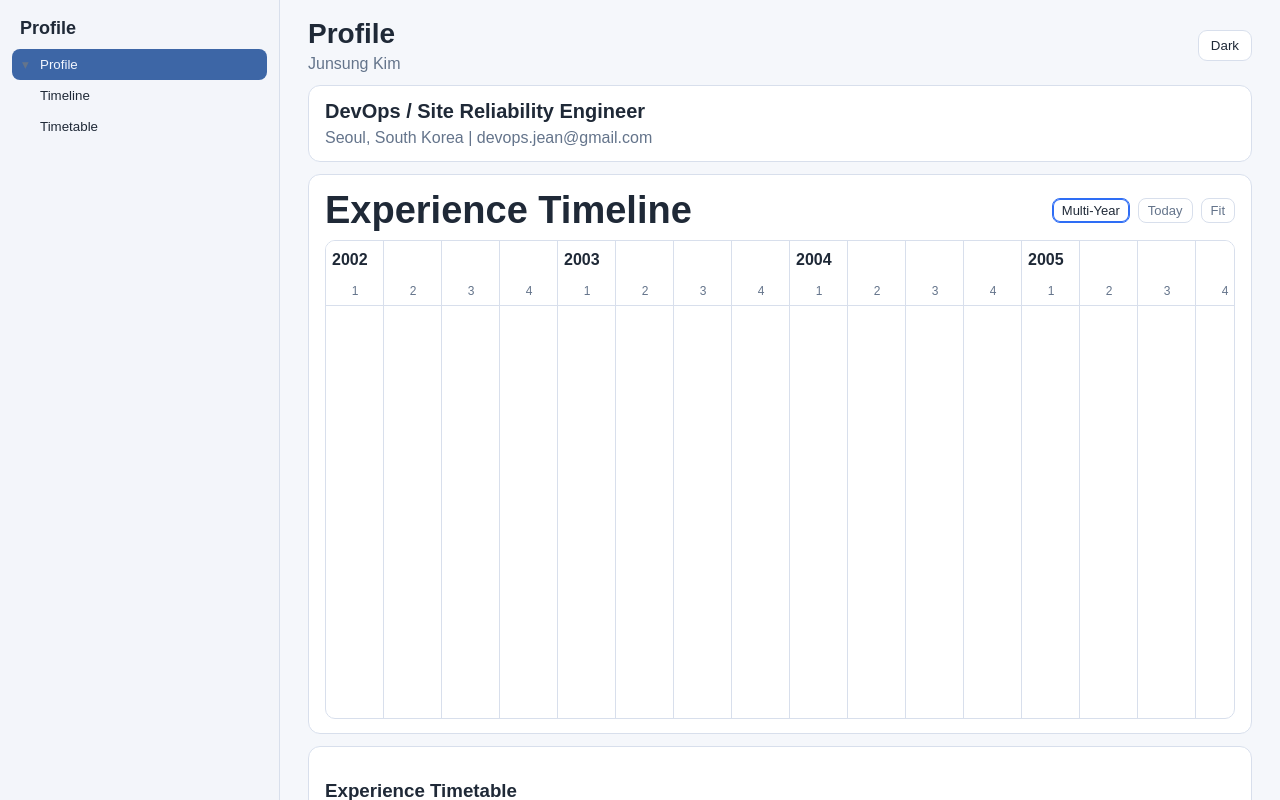
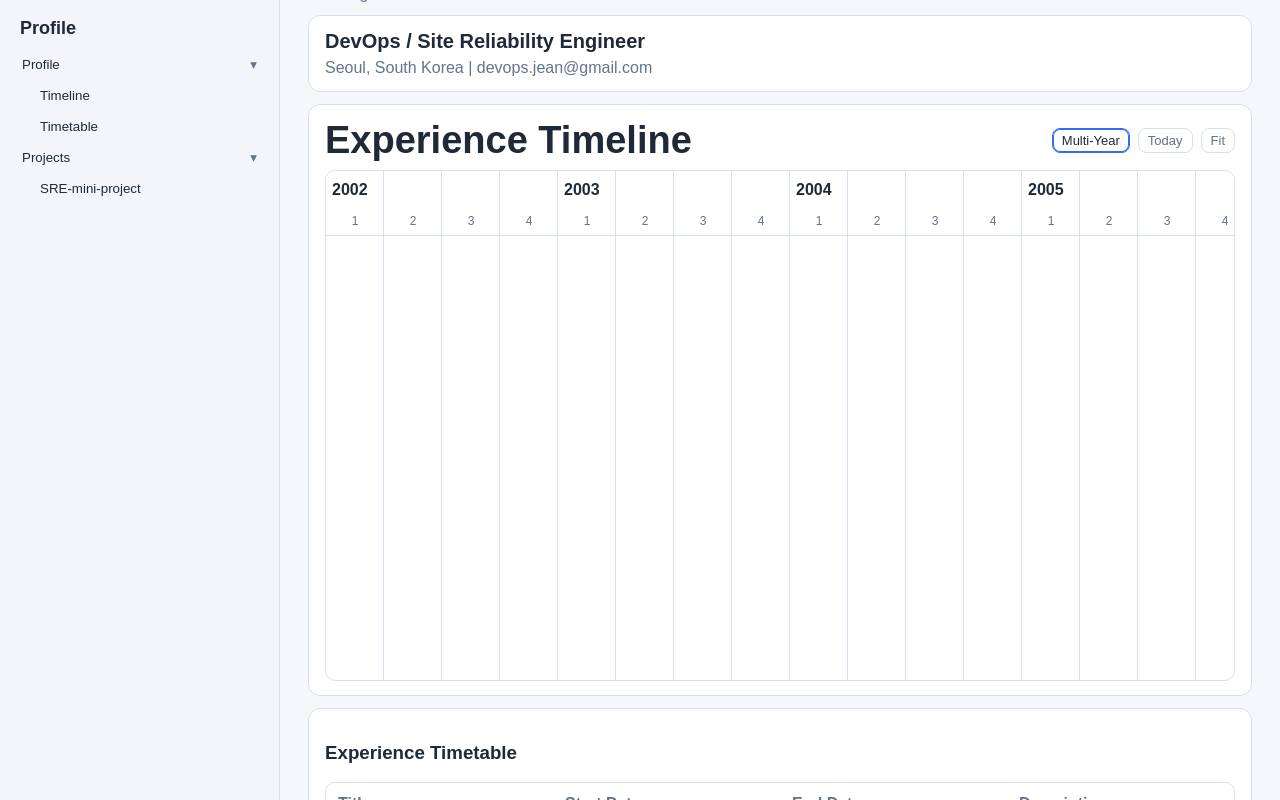
Before and after one commit to devopsjean/profile, a React (Vite) app: page /#/profile in a window 1280 px wide. Built offline with nearby package versions, Linux system fonts and the light colour scheme.

Commit message:
feat: restore folder folding and add projects readme preview page

```diff
--- a/package.json
+++ b/package.json
@@ -12,7 +12,9 @@
   "dependencies": {
     "react": "^19.2.0",
     "react-dom": "^19.2.0",
-    "react-router-dom": "^7.13.0"
+    "react-markdown": "^10.1.0",
+    "react-router-dom": "^7.13.0",
+    "remark-gfm": "^4.0.1"
   },
   "devDependencies": {
     "@eslint/js": "^9.39.1",
--- a/src/App.tsx
+++ b/src/App.tsx
@@ -1,5 +1,7 @@
 import { useEffect, useMemo, useRef, useState, type CSSProperties } from 'react'
 import { Navigate, Route, Routes, useNavigate, useParams } from 'react-router-dom'
+import ReactMarkdown from 'react-markdown'
+import remarkGfm from 'remark-gfm'
 import navData from './content/nav.json'
 import profileData from './content/profile.json'
 import timelineData from './content/timeline.json'
@@ -41,8 +43,12 @@ function Workspace() {
   const { slug = 'profile' } = useParams<{ slug: string }>()
   const navigate = useNavigate()
   const normalizedSlug = normalizeSlug(slug)
-  const defaultMenuId = slug === 'experience-timeline' ? 'Profile/Timeline' : slug === 'experience-chart' ? 'Profile/Timetable' : 'Profile'
-  const [activeMenuId, setActiveMenuId] = useState(defaultMenuId)
+  const [activeMenuId, setActiveMenuId] = useState(() => {
+    if (slug === 'experience-timeline') return 'Profile/Timeline'
+    if (slug === 'experience-chart') return 'Profile/Timetable'
+    if (slug === 'sre-mini-project') return 'Projects/SRE-mini-project'
+    return 'Profile'
+  })
   const [theme, setTheme] = useState<ThemeMode>(() => {
     const stored = window.localStorage.getItem('profile-theme')
     if (stored === 'dark' || stored === 'light') return stored
@@ -54,19 +60,20 @@ function Workspace() {
   }, [theme])
 
   useEffect(() => {
-    if (slug === 'experience-timeline') {
-      requestAnimationFrame(() => scrollToTarget('timeline-section'))
-    } else if (slug === 'experience-chart') {
-      requestAnimationFrame(() => scrollToTarget('timetable-section'))
+    if (normalizedSlug !== slug) {
+      navigate(`/${normalizedSlug}`, { replace: true })
+      return
     }
-  }, [slug])
 
-  useEffect(() => {
-    if (normalizedSlug !== slug) navigate(`/${normalizedSlug}`, { replace: true })
-  }, [navigate, normalizedSlug, slug])
+    if (normalizedSlug === 'profile') {
+      const sectionToFocus = activeMenuId === 'Profile/Timetable' ? 'timetable-section' : 'timeline-section'
+      requestAnimationFrame(() => scrollToTarget(sectionToFocus))
+    }
+  }, [activeMenuId, navigate, normalizedSlug, slug])
 
   const handleMenuAction = (node: NavPage | NavAnchor, menuId: string) => {
     setActiveMenuId(menuId)
+
     if (node.type === 'page') {
       navigate(`/${node.slug}`)
       return
@@ -86,17 +93,19 @@ function Workspace() {
         <div className="rail-title">Profile</div>
         <SidebarTree tree={navTree} activeMenuId={activeMenuId} onMenuAction={handleMenuAction} />
       </aside>
+
       <main className="doc-view">
         <header className="doc-header">
           <div>
-            <h1>Profile</h1>
+            <h1>{normalizedSlug === 'sre-mini-project' ? 'SRE-mini-project' : 'Profile'}</h1>
             <p>{profileData.name}</p>
           </div>
           <button className="theme-toggle" type="button" onClick={() => setTheme(theme === 'dark' ? 'light' : 'dark')}>
             {theme === 'dark' ? 'Light' : 'Dark'}
           </button>
         </header>
-        <ProfilePage />
+
+        {normalizedSlug === 'profile' ? <ProfilePage /> : <SreMiniProjectPage />}
       </main>
     </div>
   )
@@ -111,7 +120,7 @@ function SidebarTree({
   activeMenuId: string
   onMenuAction: (node: NavPage | NavAnchor, menuId: string) => void
 }) {
-  const [openFolders, setOpenFolders] = useState<Record<string, boolean>>({ Profile: true })
+  const [openFolders, setOpenFolders] = useState<Record<string, boolean>>({ Profile: true, Projects: true })
   const toggleFolder = (path: string) => setOpenFolders((prev) => ({ ...prev, [path]: !prev[path] }))
 
   const renderNode = (node: NavNode, path: string) => {
@@ -119,17 +128,21 @@ function SidebarTree({
       const open = openFolders[path] ?? false
       return (
         <li key={path}>
+          <div className={`tree-folder-row ${activeMenuId === path ? 'active' : ''}`}>
             <button
-            className={`tree-folder ${activeMenuId === path ? 'active' : ''}`}
+              className="tree-folder-link"
               type="button"
               onClick={() => {
                 if (node.slug) onMenuAction({ title: node.title, type: 'page', slug: node.slug }, path)
                 else toggleFolder(path)
               }}
             >
-            <span className="chevron">{open ? '▾' : '▸'}</span>
               {node.title}
             </button>
+            <button className="tree-folder-toggle" type="button" onClick={() => toggleFolder(path)} aria-label="Toggle section">
+              {open ? '▾' : '▸'}
+            </button>
+          </div>
           {open && <ul className="tree-list">{node.children.map((child) => renderNode(child, `${path}/${child.title}`))}</ul>}
         </li>
       )
@@ -137,11 +150,7 @@ function SidebarTree({
 
     return (
       <li key={path}>
-        <button
-          className={`tree-page ${activeMenuId === path ? 'active' : ''}`}
-          type="button"
-          onClick={() => onMenuAction(node, path)}
-        >
+        <button className={`tree-page ${activeMenuId === path ? 'active' : ''}`} type="button" onClick={() => onMenuAction(node, path)}>
           {node.title}
         </button>
       </li>
@@ -350,12 +359,53 @@ function ExperienceChartTable({ items, selectedItemId }: { items: TimelineItem[]
   )
 }
 
+function SreMiniProjectPage() {
+  const [markdown, setMarkdown] = useState('')
+  const [error, setError] = useState<string | null>(null)
+  const [loading, setLoading] = useState(true)
+
+  useEffect(() => {
+    const controller = new AbortController()
+    const readmeUrl = 'https://raw.githubusercontent.com/devopsjean/mini-project/main/README.md'
+    fetch(readmeUrl, { signal: controller.signal })
+      .then((response) => {
+        if (!response.ok) throw new Error(`Failed to load README (${response.status})`)
+        return response.text()
+      })
+      .then((text) => {
+        setMarkdown(text)
+        setLoading(false)
+      })
+      .catch((err: Error) => {
+        if (err.name === 'AbortError') return
+        setError(err.message)
+        setLoading(false)
+      })
+
+    return () => controller.abort()
+  }, [])
+
+  return (
+    <section className="doc-card markdown-card">
+      <h3>SRE-mini-project README Preview</h3>
+      {loading && <p>Loading README preview...</p>}
+      {error && <p>{error}</p>}
+      {!loading && !error && (
+        <div className="markdown-body">
+          <ReactMarkdown remarkPlugins={[remarkGfm]}>{markdown}</ReactMarkdown>
+        </div>
+      )}
+    </section>
+  )
+}
+
 function quarterIndexFromModel(date: Date, minYear: number) {
   return (date.getFullYear() - minYear) * 4 + Math.floor(date.getMonth() / 3)
 }
 
 function normalizeSlug(slug: string) {
   if (slug === 'experience-timeline' || slug === 'experience-chart') return 'profile'
+  if (slug === 'sre-mini-project' || slug === 'profile') return slug
   return 'profile'
 }
 
--- a/src/content/nav.json
+++ b/src/content/nav.json
@@ -7,5 +7,12 @@
       { "title": "Timeline", "type": "anchor", "slug": "profile", "targetId": "timeline-section" },
       { "title": "Timetable", "type": "anchor", "slug": "profile", "targetId": "timetable-section" }
     ]
+  },
+  {
+    "title": "Projects",
+    "type": "folder",
+    "children": [
+      { "title": "SRE-mini-project", "type": "page", "slug": "sre-mini-project" }
+    ]
   }
 ]
--- a/src/index.css
+++ b/src/index.css
@@ -88,6 +88,36 @@ body {
   cursor: pointer;
 }
 
+.tree-folder-row {
+  display: grid;
+  grid-template-columns: 1fr auto;
+  align-items: center;
+  border-radius: 8px;
+}
+
+.tree-folder-link {
+  border: 0;
+  background: transparent;
+  color: var(--text);
+  text-align: left;
+  padding: 8px 10px;
+  cursor: pointer;
+  border-radius: 8px 0 0 8px;
+}
+
+.tree-folder-toggle {
+  border: 0;
+  background: transparent;
+  color: var(--muted);
+  padding: 8px 10px;
+  cursor: pointer;
+  border-radius: 0 8px 8px 0;
+}
+
+.tree-folder-row:hover {
+  background: var(--hover);
+}
+
 .tree-folder.active {
   background: #3d66a6;
   color: #f2f6ff;
@@ -154,7 +184,7 @@ body {
 
 .profile-dashboard {
   display: grid;
-  grid-template-rows: auto minmax(500px, 70vh) minmax(260px, 50vh);
+  grid-template-rows: auto minmax(560px, 74vh) minmax(300px, 54vh);
   gap: 12px;
   min-height: max-content;
 }
@@ -342,6 +372,7 @@ body {
 
 .table-wrap.compact {
   flex: 1;
+  max-height: 54vh;
 }
 
 table {
@@ -371,6 +402,38 @@ thead th {
   top: 0;
   z-index: 2;
   background: var(--panel);
+}
+
+.markdown-card {
+  min-height: calc(100vh - 140px);
+  overflow: auto;
+}
+
+.markdown-body {
+  line-height: 1.6;
+}
+
+.markdown-body h1,
+.markdown-body h2,
+.markdown-body h3 {
+  margin-top: 20px;
+  margin-bottom: 10px;
+}
+
+.markdown-body pre {
+  overflow: auto;
+  background: #141821;
+  padding: 12px;
+  border-radius: 8px;
+}
+
+.theme-light .markdown-body pre {
+  background: #eef2f8;
+}
+
+.markdown-body table {
+  display: block;
+  overflow: auto;
 }
 
 .selected-row td {
```
Also changed, not shown: 1 other file (tests, documents, lock files or other folders). Lines whose indentation alone changed are shown as unchanged.
